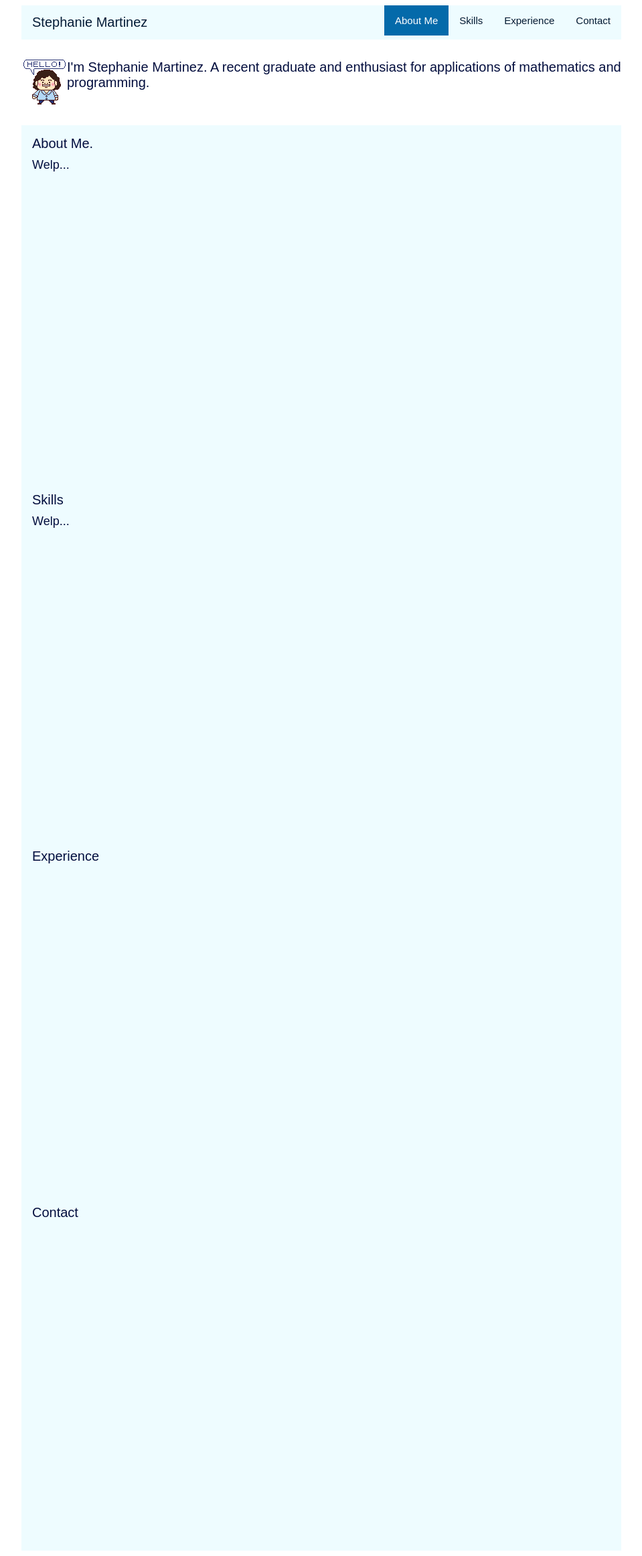
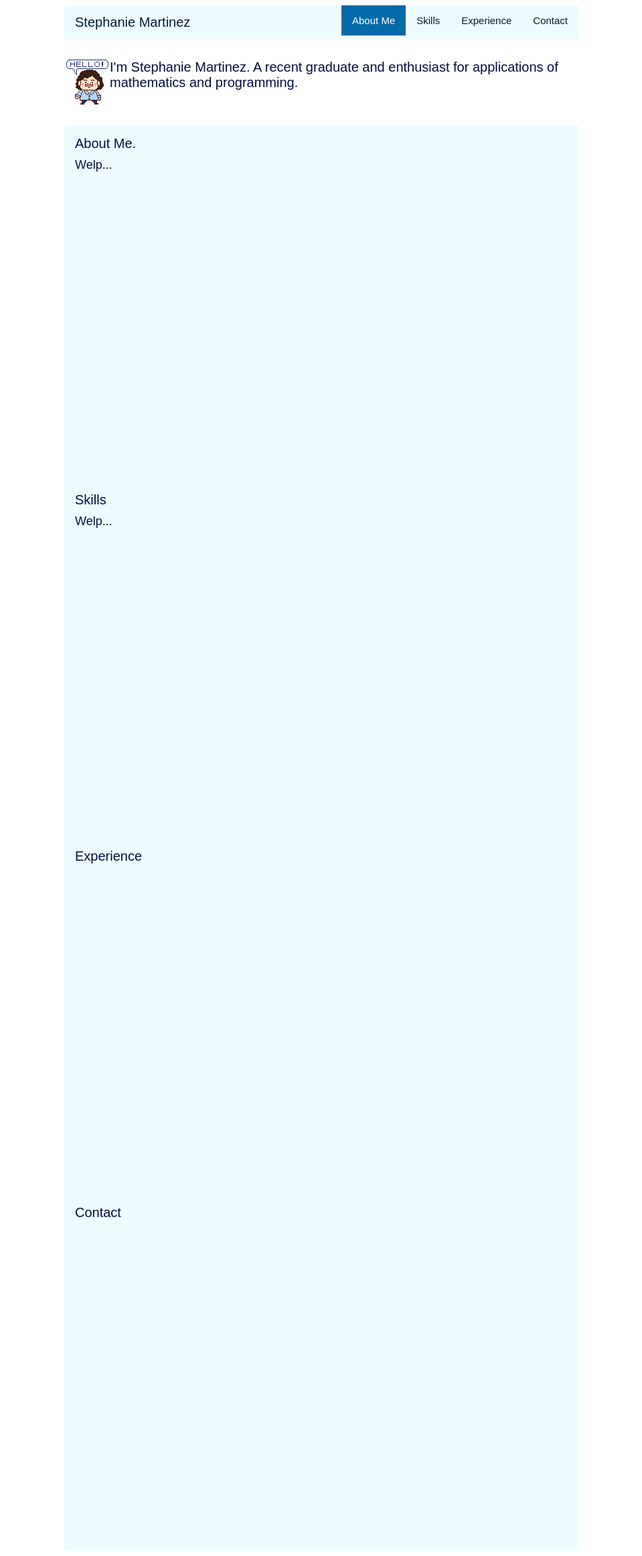
Before and after one commit to Stephanie-Delicia/stephanie-delicia.github.io, a PHP site: page / in a window 1280 px wide. Shown: the whole page at 67% size, without its empty margins (160-1119 px from the left). Run offline with PHP 8.4, Linux system fonts and the light colour scheme.

Commit message:
Add files via upload

```diff
--- a/css/styles.css
+++ b/css/styles.css
@@ -2,8 +2,8 @@ body {
     color: rgb(3, 14, 62);
     text-align: left center;
     font-family: Arial;
-    margin-left: 15%;
-    margin-right: 15%;
+    margin-left: 20%;
+    margin-right: 20%;
     display: grid;
 }
 
```
